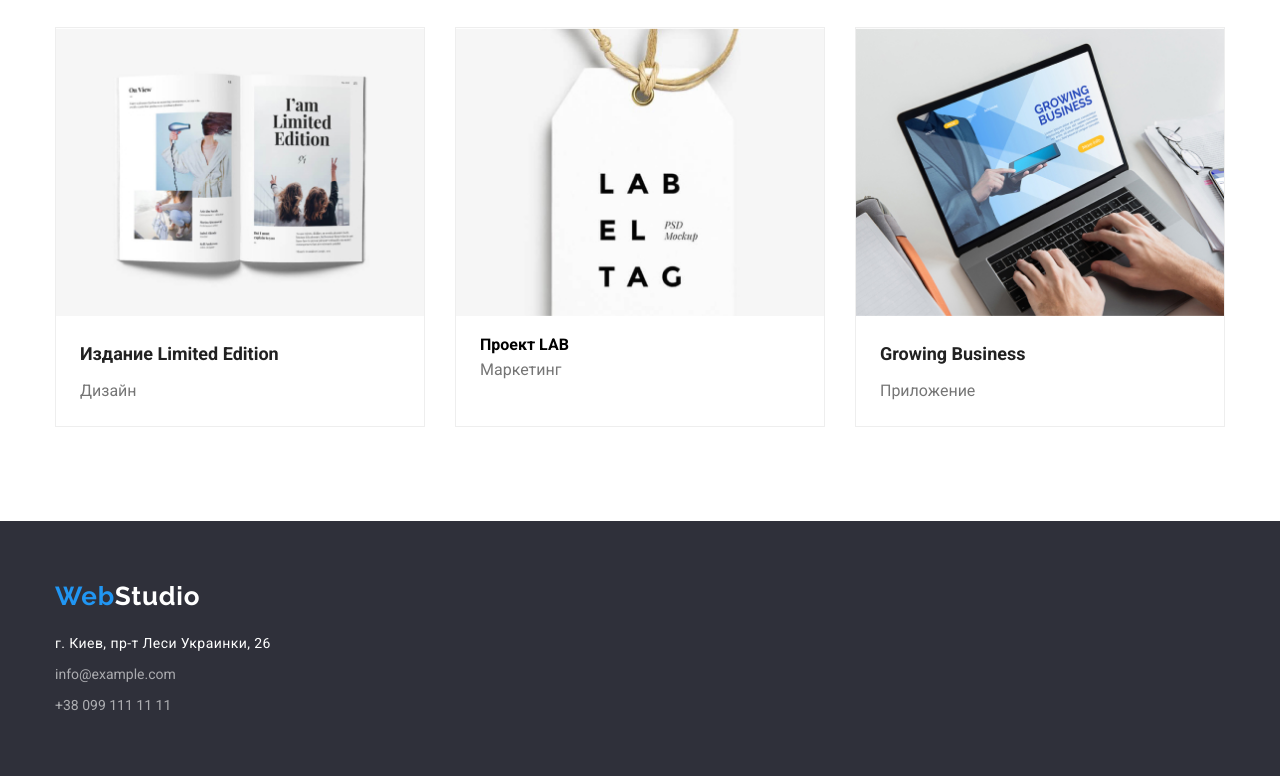
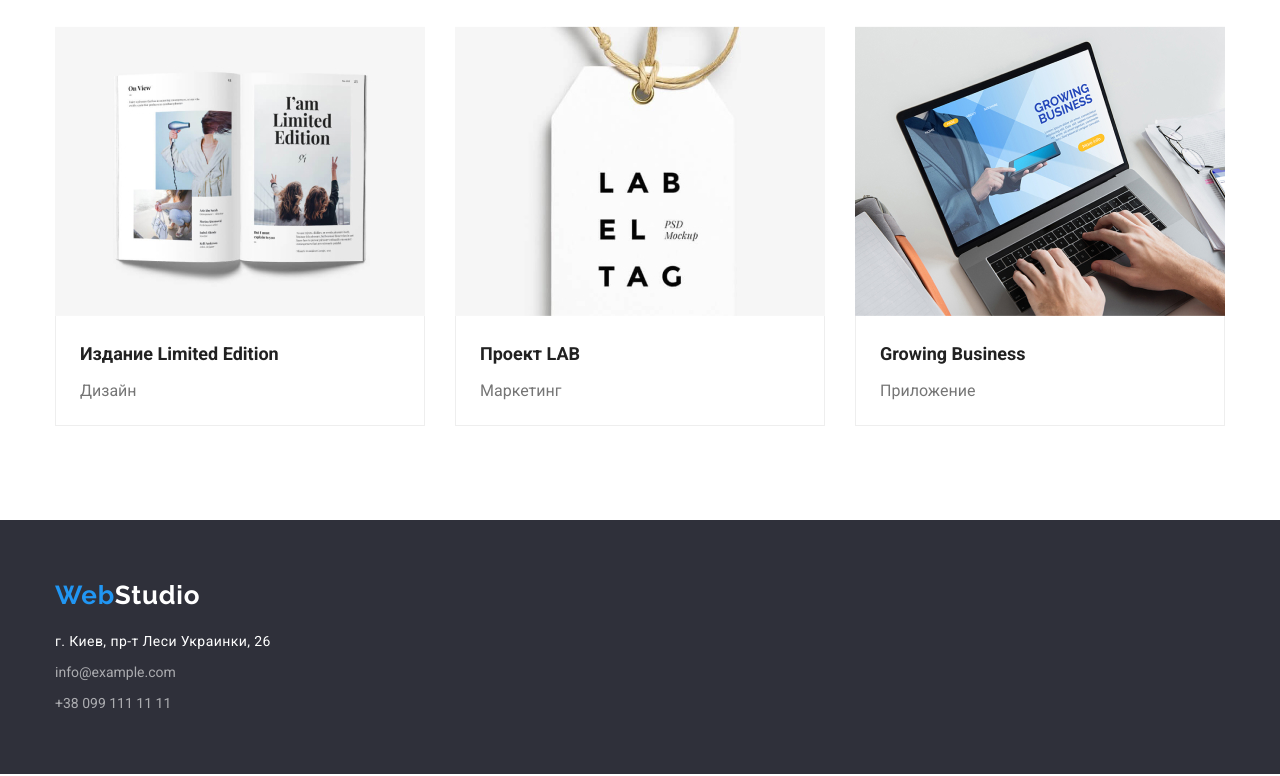
Before and after one commit to Uliana171/goit-markup-hw-03, a plain HTML site: page portfolio.html in a window 1280 px wide. Shown: the part 1097-1873 px from the top of the page. Drawn offline with nearby package versions, Linux system fonts and the light colour scheme.

Commit message:
add portfolio

```diff
--- a/css/commonstyles.css
+++ b/css/commonstyles.css
@@ -13,6 +13,8 @@
   --white-background: rgba(255, 255, 255, 1);
   --grphite-background: rgba(47, 48, 58, 1);
   --button-background: rgba(245, 244, 250, 1);
+
+  --gray-line: rgba(236, 236, 236, 1);
 
   --white-border: rgba(238, 238, 238, 1);
 
@@ -60,13 +62,8 @@ body {
   font-weight: 700;
   font-size: 26px;
   font-style: normal;
-  line-height: 31px;
+  line-height: 30px;
   letter-spacing: 0.03em;
-}
-
-.header .logo {
-  padding-top: 24px;
-  padding-bottom: 25px;
 }
 
 .logo > .web {
@@ -126,6 +123,15 @@ body {
   font-size: 14px;
 }
 
+.page-header {
+  border-bottom: 1px solid var(--gray-line);
+}
+
+.page-header {
+  padding-top: 24px;
+  padding-bottom: 25px;
+}
+
 .page-header,
 .hero,
 .footer,
@@ -151,7 +157,7 @@ body {
   background-color: var(--grphite-background);
 }
 
-.footer .container {
+.footer {
   align-items: flex-start;
   padding-bottom: 60px;
   padding-top: 60px;
--- a/css/portfoliostyles.css
+++ b/css/portfoliostyles.css
@@ -1,6 +1,6 @@
 .main-conteiner {
-  margin-top: 94px;
-  margin-bottom: 94px;
+  padding-top: 94px;
+  padding-bottom: 94px;
 }
 
 .list-btn {
@@ -63,12 +63,14 @@
 
 .projects-item {
   background: var(--white-background);
-  border: 1px solid var(--white-border);
   box-sizing: border-box;
 }
 
 .project-content {
-  margin: 20px 24px;
+  padding: 20px 24px 19px 24px;
+  border-left: 1px solid var(--white-border);
+  border-right: 1px solid var(--white-border);
+  border-bottom: 1px solid var(--white-border);
 }
 
 .projects-title {
@@ -87,16 +89,18 @@
   text-align: left;
 }
 
+.projects-thumb {
+  min-width: 370px;
+  min-height: 290px;
+}
+
 img {
   display: block;
   max-width: 100%;
   height: auto;
 }
 
-h4 {
-  margin: 0px;
-}
-
+h4,
 p {
   margin: 0px;
 }
--- a/portfolio.html
+++ b/portfolio.html
@@ -164,7 +164,7 @@
                         </div>
 
                         <div class="project-content">
-                            <h4 class="project-title">Проект LAB</h4>
+                            <h4 class="projects-title">Проект LAB</h4>
                             <p class="projects-text">Маркетинг</p>
                         </div>
 
```
Also changed, not shown: css/indexstyle.css (+3 -7 lines).
